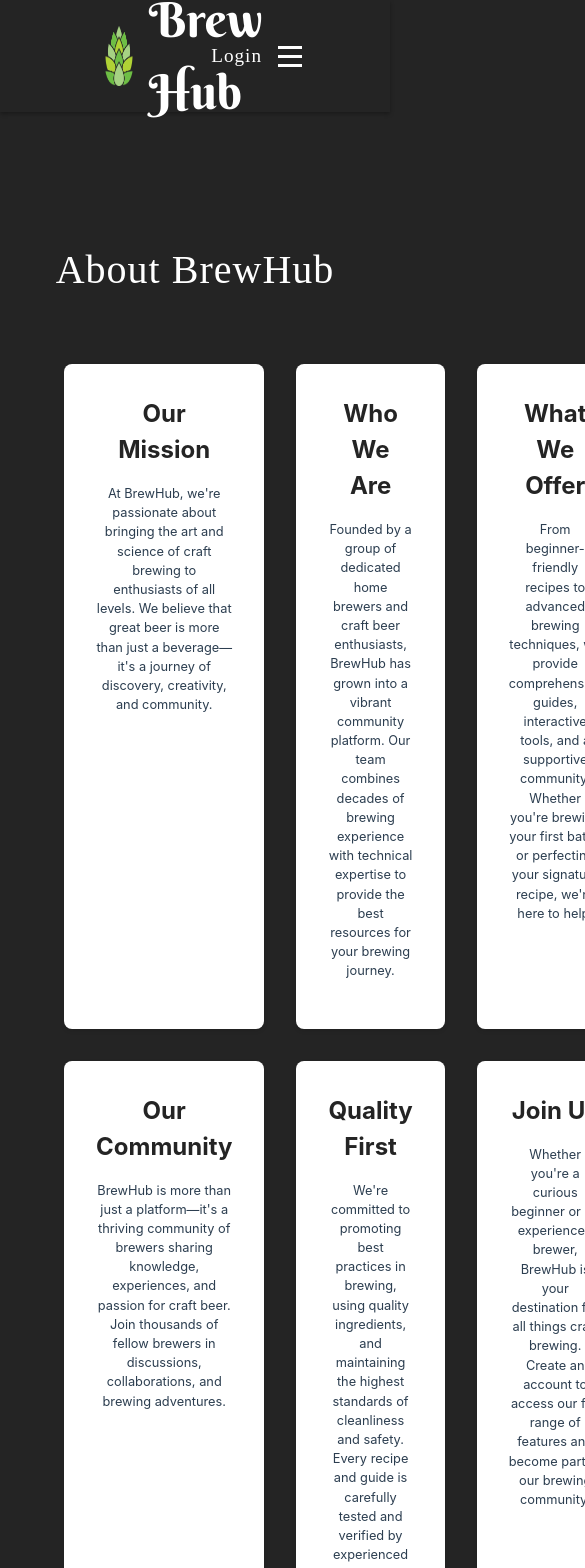
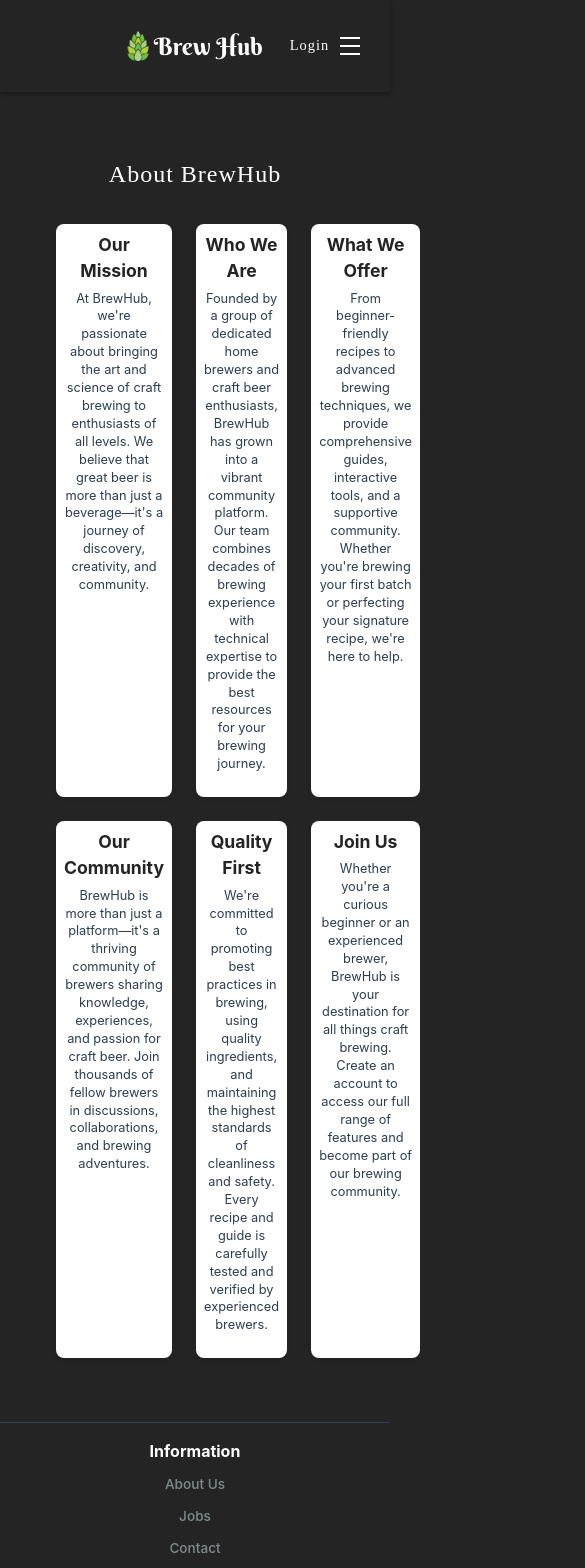
Before and after one commit to PeterKock/brewhub-frontend, a React (Vite) app: page /aboutus in a window 390 px wide. Shown: the top 1568 px of the page, 585 px wide, since content can reach past the window. Built offline with nearby package versions, Linux system fonts and the light colour scheme; a web font is replaced by a local one.

Commit message:
Added media queries to make the app more responsive on smallar screens for the Footer, Header, Homepage, and the global styles.

```diff
--- a/src/components/styles/footer.css
+++ b/src/components/styles/footer.css
@@ -69,3 +69,113 @@
     margin-top: var(--spacing-sm);
     color: var(--secondary-text-color);
 }
+
+/* ------------------------------- Media Queries --------------------------------- */
+
+@media (max-width: 1280px) {
+    .footer-content {
+        padding: var(--spacing-md);
+        gap: var(--spacing-md);
+    }
+}
+
+@media (max-width: 768px) {
+    .footer-content {
+        flex-direction: column;
+        align-items: center;
+        text-align: center;
+        gap: var(--spacing-lg);
+        padding: var(--spacing-md);
+    }
+
+    .footer-section {
+        width: 100%;
+        max-width: 400px;
+    }
+
+    .footer-section h4 {
+        margin-bottom: var(--spacing-md);
+    }
+
+    .footer-section ul {
+        display: flex;
+        flex-direction: column;
+        gap: var(--spacing-sm);
+    }
+
+    .social-links {
+        justify-content: center;
+        flex-wrap: wrap;
+        gap: var(--spacing-md);
+    }
+}
+
+@media (max-width: 568px) {
+    .footer {
+        padding: var(--spacing-sm) 0;
+    }
+
+    .footer-content {
+        gap: var(--spacing-md);
+        padding: var(--spacing-sm);
+    }
+
+    .footer-section {
+        max-width: 100%;
+    }
+
+    .footer-section h4 {
+        font-size: 1rem;
+        margin-bottom: var(--spacing-sm);
+    }
+
+    .footer-section ul li a {
+        font-size: var(--p-font-size);
+    }
+
+    .social-links {
+        gap: var(--spacing-sm);
+    }
+
+    .footer-bottom p {
+        font-size: var(--p-font-size);
+    }
+}
+
+/* Extra small devices */
+@media (max-width: 360px) {
+    .footer {
+        padding: var(--spacing-xsm) 0;
+    }
+
+    .footer-content {
+        padding: var(--spacing-xsm);
+        gap: var(--spacing-sm);
+    }
+
+    .footer-section {
+        padding: var(--spacing-xsm);
+    }
+
+    .footer-section h4 {
+        font-size: var(--h4-font-size);
+        margin-bottom: var(--spacing-xsm);
+    }
+
+    .social-links {
+        gap: var(--spacing-xsm);
+    }
+
+    .social-links svg {
+        width: 20px;
+        height: 20px;
+    }
+
+    .footer-bottom {
+        margin-top: var(--spacing-sm);
+    }
+
+    .footer-bottom p {
+        font-size: 0.7rem;
+    }
+}
--- a/src/components/styles/header.css
+++ b/src/components/styles/header.css
@@ -137,3 +137,138 @@
 .menu-dropdown.open {
     display: flex;
 }
+
+/* ------------------------------- Media Queries --------------------------------- */
+
+@media (max-width: 1280px) {
+    .header-content {
+        padding: 0 var(--spacing-lg);
+    }
+
+    .brand-name {
+        font-size: 2.5rem;
+    }
+
+    .logo {
+        height: 50px;
+    }
+}
+
+@media (max-width: 768px) {
+    .header-content {
+        padding: 0 var(--spacing-md);
+        height: 70px;
+    }
+
+    .brand-name {
+        font-size: 2rem;
+    }
+
+    .logo {
+        height: 40px;
+    }
+
+    .center-container {
+        width: 70%;
+        position: absolute;
+        left: 50%;
+        top: 50%;
+        transform: translate(-50%, -50%);
+        display: flex;
+        align-items: center;
+        justify-content: center;
+        gap: var(--spacing-sm);
+    }
+
+    .login-link {
+        font-size: var(--h4-font-size);
+    }
+
+    .menu-container {
+        gap: var(--spacing-xsm);
+    }
+}
+
+@media (max-width: 568px) {
+    .header-content {
+        height: 60px;
+        padding: 0 var(--spacing-sm);
+        position: relative;
+    }
+
+    .center-container {
+        width: 60%;
+        position: absolute;
+        left: 50%;
+        top: 50%;
+        transform: translate(-50%, -50%);
+        gap: var(--spacing-xsm);
+        display: flex;
+        align-items: center;
+        justify-content: center;
+    }
+
+    .center-container:hover {
+        transform: translate(-50%, -50%);
+    }
+
+    .brand-name {
+        font-size: 1.5rem;
+        white-space: nowrap;
+    }
+
+    .logo {
+        height: 30px;
+        width: auto;
+        min-width: 0;
+    }
+
+    .menu-container {
+        position: relative;
+        margin-left: auto;
+        gap: 0;
+    }
+
+    .login-link {
+        font-size: 0.9rem;
+        padding: 0 var(--spacing-xsm);
+    }
+
+    .hamburger-button {
+        padding: var(--spacing-xsm);
+        height: 32px;
+        width: 32px;
+        min-width: 32px;
+    }
+
+    .hamburger-line {
+        width: 20px;
+        height: 2px;
+    }
+}
+
+/* Extra small devices */
+@media (max-width: 360px) {
+    .center-container {
+        width: 50%;
+    }
+
+    .brand-name {
+        font-size: 1.2rem;
+    }
+
+    .logo {
+        height: 25px;
+    }
+
+    .center-container {
+        width: 60%;
+        position: absolute;
+        left: 50%;
+        top: 50%;
+        transform: translate(-50%, -50%);
+        gap: var(--spacing-xsm);
+        display: flex;
+        justify-content: start;
+    }
+}
--- a/src/pages/public/styles/homepage.css
+++ b/src/pages/public/styles/homepage.css
@@ -160,3 +160,98 @@
     color: #e74c3c;
     margin-bottom: 1.5rem;
 }
+
+/* ------------------------------- Media Queries --------------------------------- */
+
+@media (max-width: 1280px) {
+    .features-grid {
+        gap: var(--spacing-md);
+    }
+
+    .recipes-grid {
+        gap: var(--spacing-md);
+    }
+}
+
+@media (max-width: 768px) {
+    .features-grid {
+        grid-template-columns: repeat(2, 1fr);
+    }
+
+    .recipes-grid {
+        grid-template-columns: repeat(2, 1fr);
+    }
+
+    .feature-card {
+        padding: var(--spacing-md);
+    }
+}
+
+@media (max-width: 568px) {
+    .features-grid {
+        grid-template-columns: 1fr;
+    }
+
+    .recipes-grid {
+        grid-template-columns: 1fr;
+    }
+
+    .recipes-grid > *:last-child:nth-child(3n - 2) {
+        grid-column: auto;
+    }
+
+    .feature-section {
+        margin-top: var(--spacing-md);
+    }
+
+    .feature-card {
+        padding: var(--spacing-sm);
+    }
+
+    .loading-container {
+        padding: var(--spacing-lg);
+    }
+
+    .loading-spinner {
+        width: 40px;
+        height: 40px;
+    }
+}
+
+/* Extra small devices */
+@media (max-width: 360px) {
+    .feature-section {
+        margin-top: var(--spacing-xl);
+    }
+
+    .features-grid,
+    .recipes-grid {
+        gap: var(--spacing-xl);
+    }
+
+    .feature-card {
+        padding: var(--spacing-sm);
+    }
+
+    .feature-icon svg {
+        width: 24px;
+        height: 24px;
+    }
+
+    .feature-link {
+        padding: var(--spacing-xsm) var(--spacing-sm);
+    }
+
+    .loading-container {
+        padding: var(--spacing-md);
+    }
+
+    .loading-spinner {
+        width: 32px;
+        height: 32px;
+    }
+
+    .error-container {
+        padding: var(--spacing-md);
+    }
+}
--- a/src/styles/global.css
+++ b/src/styles/global.css
@@ -47,6 +47,27 @@
     -webkit-font-smoothing: antialiased;
     -moz-osx-font-smoothing: grayscale;
 }
+
+/*
+|--------------------------------------------------------------------------
+| Table of Contents
+|--------------------------------------------------------------------------
+|
+| 1. Base Elements
+|
+| 2. Typography
+|
+| 3. Layout
+|
+| 4. Shared Styles
+|    4.1 Base Card Components
+|    4.2 Buttons Components
+|    4.3 Filter Components
+|    4.4 Modal Components
+|    4.5 Inventory Components
+|
+| 5. Media Queries
+*/
 
 /* ------------------------------- 1. Base Elements ----------------------------------- */
 
@@ -101,7 +122,7 @@
 }
 
 /* ------------------------------- 4. Shared Styles --------------------------------- */
-/* Base Card */
+/* 4.1 Base Card */
 .base-card {
     background: var(--card-color);
     padding: var(--spacing-lg);
@@ -130,7 +151,7 @@
     flex-grow: 1;
 }
 
-/* Report Button */
+/* 4.2a Report Button */
 .report-button {
     background: none;
     border: none;
@@ -148,7 +169,7 @@
     color: #e74c3c;
 }
 
-/* Submit & Cancel Button */
+/* 4.3b Submit & Cancel Button */
 .submit-button .cancel-button .view-details-button {
     padding: var(--spacing-sm) var(--spacing-md);
     border-radius: var(--border-radius-value);
@@ -177,7 +198,7 @@
     opacity: 0.7;
 }
 
-/* Modal Close Button */
+/* 4.3c Modal Close Button */
 .modal-close-button {
     position: absolute;
     top: var(--spacing-md);
@@ -197,7 +218,7 @@
     color: var(--accent-color);
 }
 
-/* Filter Bar & Select */
+/* 4.4 Filter Bar & Select */
 .filter-bar {
     display: flex;
     gap: var(--spacing-md);
@@ -214,7 +235,7 @@
     height: 42px;
 }
 
-/* Inventory Buttons */
+/* 4.5 Inventory Buttons */
 .inventory-add-button {
     display: flex;
     align-items: center;
@@ -237,3 +258,112 @@
     width: 20px;
     height: 20px;
 }
+
+/* ------------------------------- 5. Media Queries --------------------------------- */
+
+@media (max-width: 1280px) {
+    :root {
+        --h1-font-size: 2.5rem;
+        --h2-font-size: 2rem;
+        --h3-font-size: 1.3rem;
+        --h4-font-size: 1.1rem;
+
+        --spacing-xl: 3rem;
+        --spacing-xxl: 6rem;
+    }
+
+    .main-content {
+        padding: 0 var(--spacing-lg);
+    }
+}
+
+@media (max-width: 768px) {
+    :root {
+        --h1-font-size: 2rem;
+        --h2-font-size: 1.8rem;
+        --h3-font-size: 1.2rem;
+        --p-font-size: 0.9rem;
+
+        --spacing-xl: 2.5rem;
+        --spacing-xxl: 5rem;
+    }
+
+    .main-content {
+        padding: 0 var(--spacing-md);
+    }
+}
+
+@media (max-width: 568px) {
+    :root {
+        --h1-font-size: 1.8rem;
+        --h2-font-size: 1.5rem;
+        --h3-font-size: 1.1rem;
+        --p-font-size: 0.85rem;
+
+        --spacing-lg: 1.5rem;
+        --spacing-xl: 2rem;
+        --spacing-xxl: 4rem;
+    }
+
+    .base-card {
+        padding: var(--spacing-sm);
+        margin-bottom: var(--spacing-sm);
+        min-height: 0; /* Remove any minimum height constraints */
+    }
+
+    .base-card h3 {
+        font-size: 1.1rem;
+        margin-bottom: var(--spacing-xsm);
+    }
+
+    .base-card p {
+        font-size: 0.8rem;
+        margin-bottom: var(--spacing-sm);
+        line-height: 1.4;
+    }
+}
+
+/* Extra small devices */
+@media (max-width: 360px) {
+    :root {
+        --h1-font-size: 1.5rem;
+        --h2-font-size: 1.3rem;
+        --h3-font-size: 1rem;
+        --h4-font-size: 0.9rem;
+        --p-font-size: 0.8rem;
+
+        --spacing-sm: 0.1rem;
+        --spacing-md: 0.2rem;
+        --spacing-lg: 1.2rem;
+        --spacing-xl: 1.6rem;
+    }
+
+    .main-content {
+        padding: 0 var(--spacing-sm);
+    }
+
+    .base-card {
+        padding: var(--spacing-xsm) var(--spacing-sm);
+        margin-bottom: var(--spacing-xsm);
+    }
+
+    .base-card h3 {
+        font-size: 1rem;
+        margin-bottom: var(--spacing-xsm);
+    }
+
+    .base-card p {
+        font-size: 0.75rem;
+        margin-bottom: var(--spacing-xsm);
+        line-height: 1.3;
+    }
+
+    .filter-bar {
+        flex-direction: column;
+        gap: var(--spacing-sm);
+    }
+
+    .filter-select {
+        width: 100%;
+    }
+}
```
